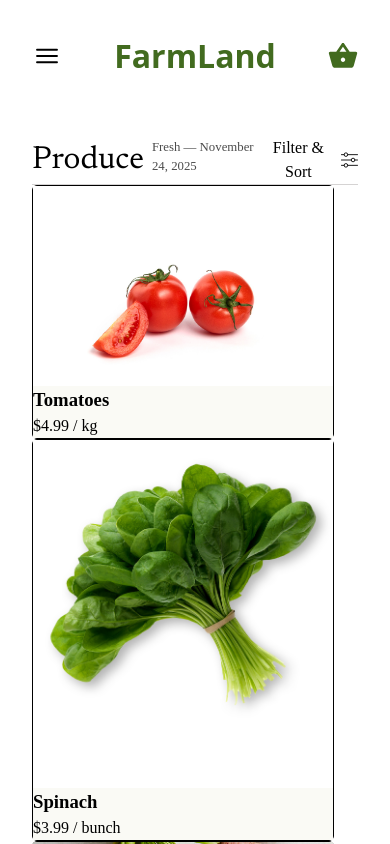
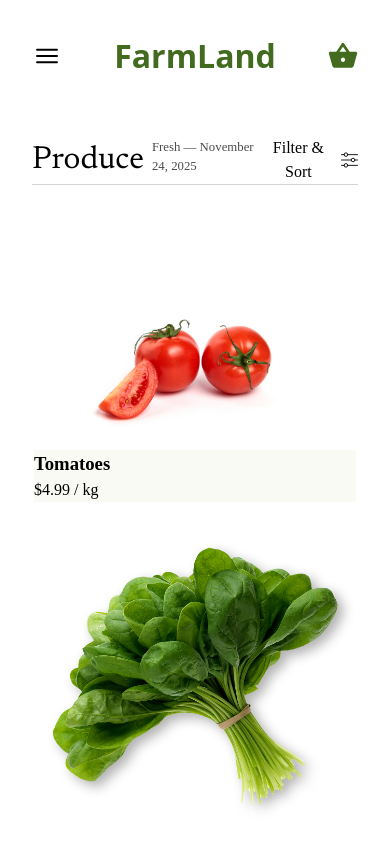
Before and after one commit to Ayoroq/farmLand, a React (Vite) app: page /shop in a window 390 px wide. Shown: the top 844 px of the page. Built offline with nearby package versions, Linux system fonts and the light colour scheme; a web font is replaced by a local one.

Commit message:
Changed to a grid layout for better responsiveness of the shop

```diff
--- a/src/components/Card.module.css
+++ b/src/components/Card.module.css
@@ -1,16 +1,21 @@
 .ShopCard{
     display: flex;
     flex-direction: column;
-    border: 1px solid;
+    border: 2px solid white;
     border-radius: 5px;
-    max-width: fit-content;
+    cursor: pointer;
+    width: fit-content;
+}
+
+.ShopCardImgContainer{
+    flex: 1;
 }
 
 .ShopCardImg{
     width: 100%;
     display: block;
-    object-fit: contain;
-    max-width: 300px;
+    object-fit: cover;
+    height: 100%;
 }
 
 .ShopCardDetailsContainer{
--- a/src/pages/Shop/Shop.module.css
+++ b/src/pages/Shop/Shop.module.css
@@ -2,34 +2,36 @@
   flex: 1;
   padding: 2rem;
   padding-top: 0;
+  display: flex;
+  flex-direction: column;
+  gap: 3rem;
 }
 
-
-.shopHeader{
+.shopHeader {
   display: flex;
   justify-content: space-between;
   align-items: center;
   border-bottom: 1px solid rgb(213, 211, 211);
 }
 
-.headerleft{
+.headerleft {
   display: flex;
   align-items: flex-end;
   gap: 0.5rem;
 }
 
-.headerleft h1{
+.headerleft h1 {
   font-family: Newsreader;
   font-weight: normal;
 }
 
-.headerleft p{
+.headerleft p {
   font-size: 0.8rem;
   margin-bottom: 0.5rem;
   color: rgb(75, 75, 75);
 }
 
-.filterDropdown{
+.filterDropdown {
   padding: 0;
   border: none;
   display: flex;
@@ -38,3 +40,11 @@
   cursor: pointer;
   gap: 0.5rem;
 }
+
+/* Shop Items section */
+.shopSection {
+  display: grid;
+  grid-template-columns: repeat(auto-fit, minmax(200px, 1fr));
+  justify-content: space-between;
+  gap: 1rem;
+}
```
Lines whose indentation alone changed are shown as unchanged.
